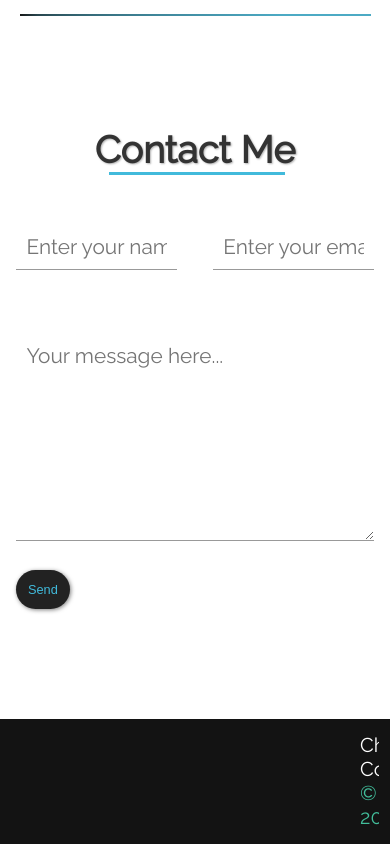
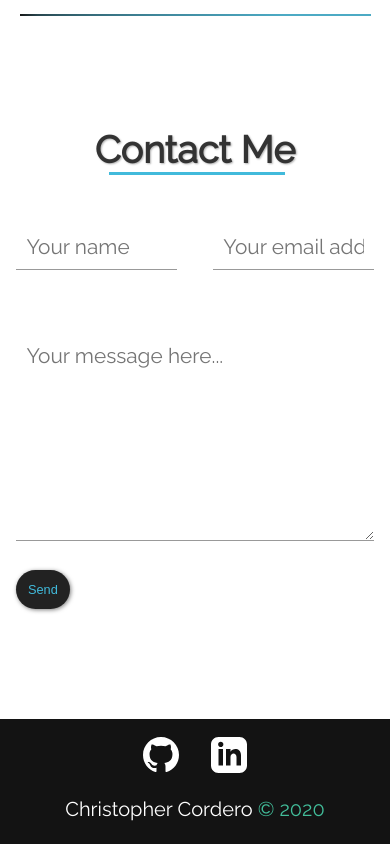
Before and after one commit to Cordero29/Portfolio, a React (Create React App) app: page / in a window 390 px wide. Shown: the part 3898-4742 px from the top of the page. Built offline with nearby package versions, Linux system fonts and the light colour scheme.

Commit message:
responsive footer updated

```diff
--- a/src/components/ContactMe.jsx
+++ b/src/components/ContactMe.jsx
@@ -10,13 +10,13 @@ export default function ContactMe() {
                 id="contactName"
                 type="text"
                 name="name"
-                placeholder="Enter your name"
+                placeholder="Your name"
               />
               <input
                 id="contactEmail"
                 type="text"
                 name="_replyto"
-                placeholder="Enter your email address"
+                placeholder="Your email address"
               />
           <textarea
             id="contactMessage"
--- a/src/styles/App.css
+++ b/src/styles/App.css
@@ -1372,5 +1372,30 @@ footer p span {
   #contact {
     width: 85%;
   }
+  footer {
+    display: -webkit-box;
+    display: -ms-flexbox;
+    display: flex;
+    -webkit-box-pack: center;
+        -ms-flex-pack: center;
+            justify-content: center;
+    -webkit-box-align: center;
+        -ms-flex-align: center;
+            align-items: center;
+    -webkit-box-orient: vertical;
+    -webkit-box-direction: reverse;
+        -ms-flex-direction: column-reverse;
+            flex-direction: column-reverse;
+  }
+  footer p {
+    margin: 1em;
+  }
+  #socialTags {
+    margin-top: 1em;
+  }
+  #socialTags svg {
+    width: 2.25em;
+    height: auto;
+  }
 }
 /*# sourceMappingURL=App.css.map */
--- a/src/styles/App.scss
+++ b/src/styles/App.scss
@@ -1205,6 +1205,24 @@ footer {
   #contact {
     width: 85%;
   }
+
+  footer {
+    display: flex;
+    justify-content: center;
+    align-items: center;
+    flex-direction: column-reverse;
+    p {
+      margin: 1em;
+    }
+  }
+
+  #socialTags {
+    margin-top: 1em;
+    svg {
+      width: 2.25em;
+      height: auto;
+    }
+  }
 }
 
 // ========================================= ^ Media Query ^ =============================================
```
Also changed, not shown: 1 other file (tests, documents, lock files or other folders).
